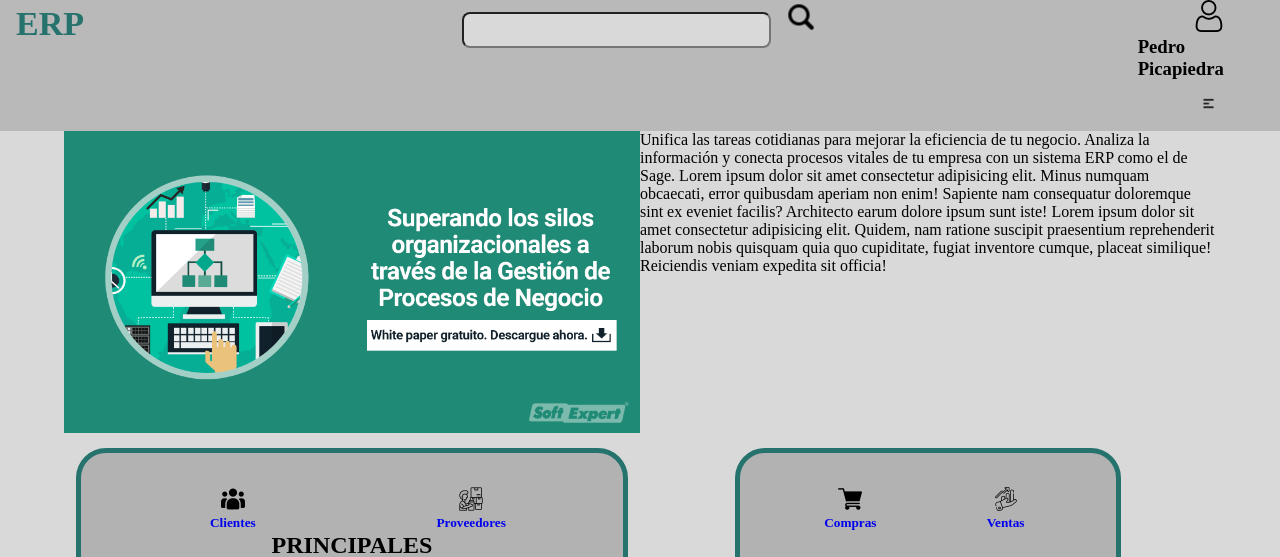
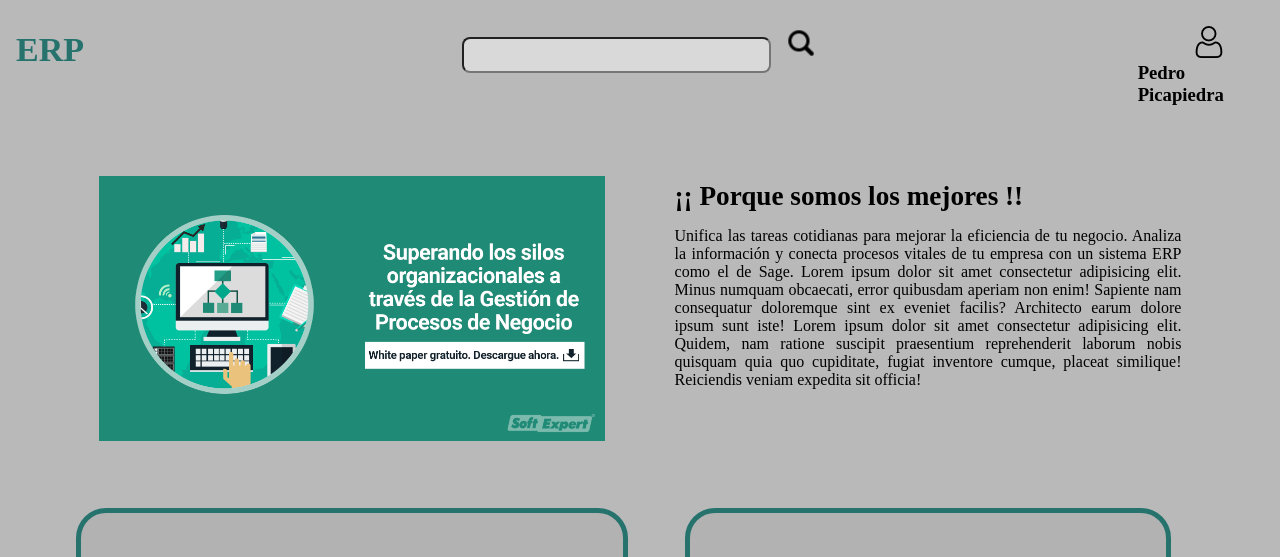
Before and after one commit to wakogmq/ERP-COMMON, a PHP site: page /html/home.html in a window 1280 px wide. Shown: the top 557 px of the page. Run offline with PHP 8.4, Linux system fonts and the light colour scheme.

Commit message:
29-11_manu1

```diff
--- a/ERP-Visual/css/style.css
+++ b/ERP-Visual/css/style.css
@@ -1,3 +1,10 @@
+/*-------------------------------------------------------------------- PRUEBAS INICIO ---------------------------------------------------------------------------------------------------*/
+
+
+
+/*-------------------------------------------------------------------- PRUEBAS  FIN ---------------------------------------------------------------------------------------------------*/
+
+
 *{
     margin: 0;
     padding: 0;
@@ -48,14 +55,9 @@ section{
 
 
 nav{
-    background-color: rgb(107, 107, 107);
-
-
-    position: fixed;
-
-
-    text-align: center;
-
+  background-color: rgb(107, 107, 107);
+  position: fixed;
+ text-align: center;
 }
 
 nav ul li{
@@ -105,19 +107,36 @@ img{
 }
 
 .boxicon{
-  padding: 1px;
+  /*padding: 5px;*/
+  margin-top: 3%;
+  margin-bottom: 3%;
+  font-size: 130%;
 }
+.boxiconh2{
+  padding: 5%;}
 .login {
 border: 2px solid #26736E  ;
 }
 input{
     background-color: #26736E;
 }
+
+.home_p1, .home_img1{
+  padding: 3%;
+  text-align: justify;
+}
+.home_p1 h2{
+  margin-bottom: 3%;
+  margin-top: 1%;
+  font-size: 170%;
+}
 .cajas-po {
 border:5px solid #26736E;
 border-radius: 30px;
 padding: 6%;
 background-color: #B2B2B2;
+margin-top: 3%;
+
 }
 .big-po{
   padding: 1%;
@@ -125,8 +144,18 @@ background-color: #B2B2B2;
 section{
   margin: auto 5%;
 }
+
+.cajas-info-home{
+  padding: 0 2%;
+  margin-top: 3%;
+  margin-bottom: 3%;
+  text-align: justify;
+}
 .cajas-info-home h3{
   color:#26736E;
+  text-align: center;
+  margin-bottom: 3%;
+  font-size: 135%;
 }
 
 
@@ -136,8 +165,9 @@ section{
 
 /* Add a black background color to the top navigation bar */
   .topnav {
-    overflow: hidden;
+
     background-color: #B9B9B9;
+    padding-top: 2%;
   }
 
   /* Style the links inside the navigation bar */
@@ -191,6 +221,7 @@ section{
 
 /* Dropdown Button */
 .dropbtn {
+  overflow: hidden;
     color:  #26736E;
     padding: 16px;
     font-size: 16px;
--- a/ERP-Visual/html/home.html
+++ b/ERP-Visual/html/home.html
@@ -20,10 +20,9 @@
             <div class="col-4 center"><img src="/ERP-Visual/images/usuario.png" alt="">
             <div class="col-4 center"><h3>Pedro Picapiedra </h3></div>
             <div class="col-4 center imgdrop dropbtn dropdown " onclick="myFunction()">
-                <img src="/ERP-Visual/images/dropclose.png" alt="" ></div>
+
                 <div id="myDropdown" class="dropdown-content">
                     <a href="#"><img src="/ERP-Visual/images/perfil.png" alt=""> Mi Perfil</a>
-                    <a href="#"><img src="/ERP-Visual/images/notificacion.png" alt=""> Notificaciones</a>
                     <a href="#"><img src="/ERP-Visual/images/preferencia.png" alt=""> Preferencias</a>
                     <a href="#"><img src="/ERP-Visual/images/log-out.png" alt=""> Cerrar sesión</a>
                 </div>
@@ -34,23 +33,25 @@
     </div>
 
     <section class="flex">
-        <div class="col-6"><img src="/ERP-Visual/images/img-home.png" alt=""></div>
-        <div class="col-6 justi"><p>Unifica las tareas cotidianas para mejorar la eficiencia de tu negocio. Analiza la información y conecta procesos vitales de tu empresa con un sistema ERP como el de Sage. Lorem ipsum dolor sit amet consectetur adipisicing elit. Minus numquam obcaecati, error quibusdam aperiam non enim! Sapiente nam consequatur doloremque sint ex eveniet facilis? Architecto earum dolore ipsum sunt iste! Lorem ipsum dolor sit amet consectetur adipisicing elit. Quidem, nam ratione suscipit praesentium reprehenderit laborum nobis quisquam quia quo cupiditate, fugiat inventore cumque, placeat similique! Reiciendis veniam expedita sit officia!</p></div>
+        <div class="col-6 home_img1"><img src="/ERP-Visual/images/img-home.png" alt=""></div>
+        <div class="col-6 home_p1">
+            <h2>¡¡ Porque somos los mejores !!</h2>
+            <p>Unifica las tareas cotidianas para mejorar la eficiencia de tu negocio. Analiza la información y conecta procesos vitales de tu empresa con un sistema ERP como el de Sage. Lorem ipsum dolor sit amet consectetur adipisicing elit. Minus numquam obcaecati, error quibusdam aperiam non enim! Sapiente nam consequatur doloremque sint ex eveniet facilis? Architecto earum dolore ipsum sunt iste! Lorem ipsum dolor sit amet consectetur adipisicing elit. Quidem, nam ratione suscipit praesentium reprehenderit laborum nobis quisquam quia quo cupiditate, fugiat inventore cumque, placeat similique! Reiciendis veniam expedita sit officia!</p></div>
     </section>
     <section class="flex">
         <div class="big-po flex col-6 center">
             <div class="cajas-po center flex">
                 <div class="col-6 boxicon"><a href="clientes.html"><img src="/ERP-Visual/images/clientes.png" alt=""><h5>Clientes</h5></a></div>
                 <div class="col-6 boxicon"><a href="proveedores.html"><img src="/ERP-Visual/images/proveedores.png" alt=""><h5>Proveedores</h5></a></div>
-                <div class="col-12 center"><h2>PRINCIPALES</h2></div>
+                <div class="col-12  boxiconh2"><h2>PRINCIPALES</h2></div>
                 <div class="col-12 boxicon"><a href="almacen.html"><img src="/ERP-Visual/images/almacen.png" alt=""><h5>Almacén</h5></a></div>
             </div>
         </div>
         <div class="big-po flex col-6 center">
             <div class="cajas-po center flex">
                 <div class="col-6 boxicon"> <a href="compras.html"><img src="/ERP-Visual/images/compras.png" alt=""><h5>Compras</h5></a></div>
-                <div class="col-6 boxicon"><a href="ventas.html"><img src="/ERP-Visual/images/ventas.png" alt=""><h5>Ventas</h5></a></div>
-                <div class="col-12"><h2>OPERACIONES</h2></div>
+                <div class="col-6 boxicon"><a href="ventas.html"><img src="/ERP-Visual/images/ventas.png" alt=""><h5>Ventas  </h5></a></div>
+                <div class="col-12  boxiconh2"><h2>OPERACIONES</h2></div>
                 <div class="col-12 boxicon"><a href="envios.html"><img src="/ERP-Visual/images/envios.png" alt=""><h5>Envíos</h5></a></div>
             </div>
         </div>
```
Also changed, not shown: ERP-Visual/html/pruebas.html (added, +81 -0 lines).
